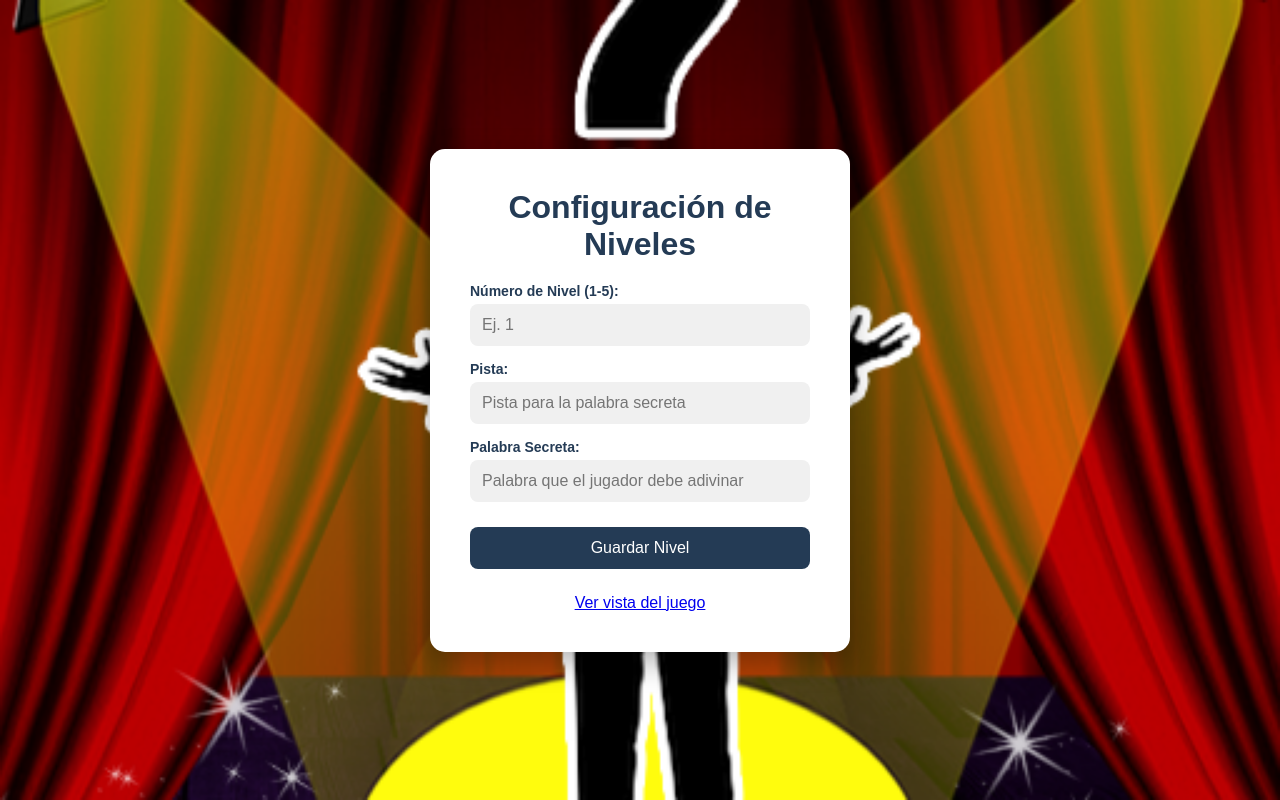
After one commit to rosesgm/juego-palabras-secreta, a Flask app: page /admin in a window 1280 px wide. The commit adds this page. Run offline with Flask 3, Linux system fonts and the light colour scheme; parts of the project's set-up code (start-up, migrations or seed data) failed here and were passed over; some libraries are stand-ins or nearby versions.

Commit message:
feat: add game and admin html templates

```diff
--- a/app.py
+++ b/app.py
@@ -43,6 +43,10 @@ def login():
 def game():
     return render_template('game.html')
 
+@app.route('/admin')
+def admin():
+    return render_template('admin.html')
+
 @app.route('/signup')
 def signup():
     return render_template('signup.html')
--- /dev/null
+++ b/templates/admin.html
@@ -0,0 +1,38 @@
+<!DOCTYPE html>
+<html lang="es">
+<head>
+    <meta charset="UTF-8">
+    <title>Desmadre Multiversal - Administración</title>
+    <link rel="stylesheet" href="{{ url_for('static', filename='css/styles.css') }}">
+</head>
+<body>
+    <div id="login-form" style="width: 420px;">
+        <h1>Configuración de Niveles</h1>
+
+        <form id="admin-form" style="display: flex; flex-direction: column; gap: 15px;">
+            <div style="display: flex; flex-direction: column; gap: 5px; text-align: left;">
+                <label for="level-number" style="font-size: 14px; color: #243b55; font-weight: bold;">Número de Nivel (1-5):</label>
+                <input type="number" id="level-number" min="1" max="5" placeholder="Ej. 1" required>
+            </div>
+
+            <div style="display: flex; flex-direction: column; gap: 5px; text-align: left;">
+                <label for="level-hint" style="font-size: 14px; color: #243b55; font-weight: bold;">Pista:</label>
+                <input type="text" id="level-hint" placeholder="Pista para la palabra secreta" required>
+            </div>
+
+            <div style="display: flex; flex-direction: column; gap: 5px; text-align: left;">
+                <label for="level-word" style="font-size: 14px; color: #243b55; font-weight: bold;">Palabra Secreta:</label>
+                <input type="text" id="level-word" placeholder="Palabra que el jugador debe adivinar" required>
+            </div>
+
+            <button type="button" id="btn-save-level" style="margin-top: 10px;">Guardar Nivel</button>
+        </form>
+
+        <div style="text-align: center; margin-top: 5px;">
+            <p><a href="{{ url_for('game') }}">Ver vista del juego</a></p>
+        </div>
+    </div>
+
+    <script src="https://cdn.jsdelivr.net/npm/sweetalert2@11"></script>
+    </body>
+</html>
```
Also changed, not shown: templates/game.html (+29 -6 lines).
